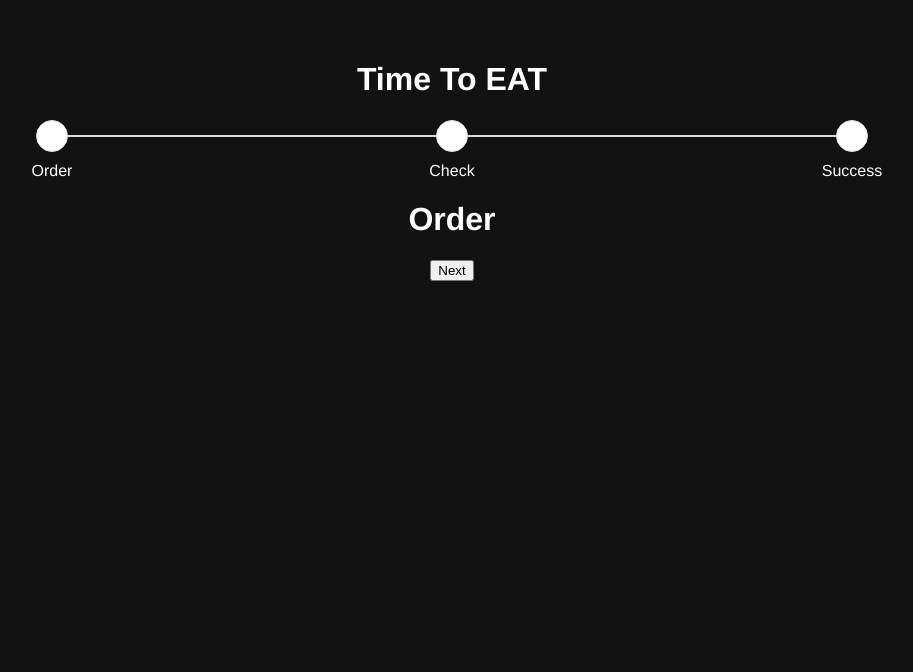
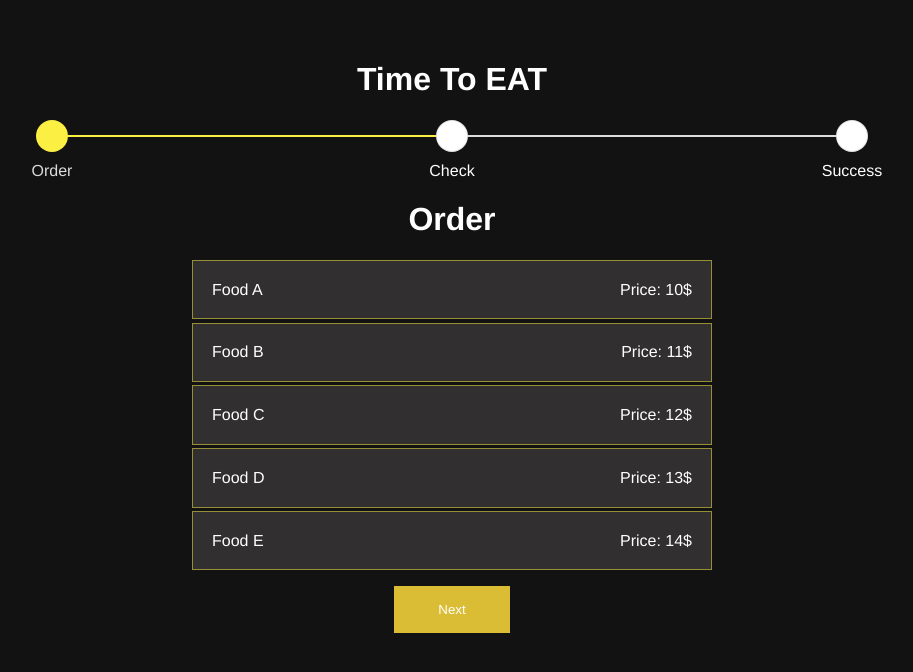
Before and after one commit to onewkub/food-order, a Vue app: page / in a window 1280 px wide. Shown: the top 672 px of the page, without its empty margins (188-1101 px from the left). Built offline with nearby package versions, Linux system fonts and the light colour scheme.

Commit message:
add marked, selcted

```diff
--- a/src/components/FoodOrder.vue
+++ b/src/components/FoodOrder.vue
@@ -3,20 +3,20 @@
     <h1>Time To EAT</h1>
     <div class="wrapper-progress">
       <ul class="progress-bar">
-        <li @click="index=0">Order</li>
-        <li @click="index=1">Check</li>
-        <li @click="index=2">Success</li>
+        <li :class="{active: index>=0}" @click="index=0">Order</li>
+        <li :class="{active: index>=1}" @click="index=1">Check</li>
+        <li :class="{active: index>=2}" @click="index=2">Success</li>
       </ul>
     </div>
     <div class="content">
-        <List v-if="index === 0" class="content-tab"></List>
+        <List v-if="index === 0" class="content-tab" :foodList="markedFood" @addFood="addFood" @removeFood="removeFood" @markFood="markToggle"></List>
         <Check v-else-if="index === 1" class="content-tab"></Check>
-        <Success v-else-if ="index === 2" class="content-tab"></Success>
+        <Success v-else-if="index === 2" class="content-tab"></Success>
     </div>
     <div class="action">
-      <Button @click="previosPage()" v-if="index>0">Back</Button>
+      <Button @click="previosPage()" v-if="index>0 && index !== 2">Back</Button>
       <button @click="nextPage()" v-if="index<2">Next</button>
-
+      <button @click="index = 0" v-if="index===2">Back to Order</button>
     </div>
   </div>
 </template>
@@ -32,43 +32,86 @@ export default {
     Check,
     Success
   },
-  data(){
+  data() {
     return {
-          foods:[
-            {id: 1, name: 'Food A', price: 10},
-            {id: 2, name: 'Food B', price: 11},
-            {id: 3, name: 'Food C', price: 12},
-            {id: 4, name: 'Food D', price: 13},
-            {id: 5, name: 'Food E', price: 14}
+      foods: [
+        { id: 1, name: "Food A", price: 10 },
+        { id: 2, name: "Food B", price: 11 },
+        { id: 3, name: "Food C", price: 12 },
+        { id: 4, name: "Food D", price: 13 },
+        { id: 5, name: "Food E", price: 14 }
+      ],
+      index: 0,
+      selectedFood: [],
+      markedFood:[]
+    };
+  },
+  props: [],
+  methods: {
+    nextPage() {
+      if (this.index < 2) this.index++;
+    },
+    previosPage() {
+      if (this.index >= 0) this.index--;
+    },
+    addFood(food){
+      food.ea++;
+    },
+    removeFood(food){
+      if(food.ea> 0)food.ea--;
+    },
+    initMarkedFood(){
+      this.markedFood = this.foods.map(food => {return {...food, marked: false}})
+    },
+    markToggle(food){
+      food.marked = !food.marked;
+      console.log(`${food.name}: ${food.marked}`);
 
-          ],
-          index: 0
     }
   },
-  props: ["msg"],
-  methods: {
-    nextPage(){
-      if(this.index < 2) this.index++;
-    },
-    previosPage(){
-      if(this.index >= 0)this.index--;
-    }
+  created(){
+    this.initMarkedFood();
   },
   watch: {
-    index: function(curr, prev){
-      console.log(`Current: ${curr}, Previous: ${prev}`)
+    index: function(curr, prev) {
+      console.log(`Current: ${curr}, Previous: ${prev}`);
+    },
+    selectedFood: function(curr, prev){
+      console.log(curr);
+      console.log(prev)
+    },
+    markedFood: function(curr){
+      console.log(curr);
     }
   }
 };
 </script>
 
 <style>
+.content{
+  min-height: 20vh;
+}
 .wrapper-progress {
-    width: 100%
-
+  width: 100%;
 }
 
-.progress-bar{
+.action button{
+  color: white;
+  border: none;
+  padding: 1rem 0;
+  margin: 0 0.25rem;
+  width: 7.2rem;
+  background-color:#dbbd35;;
+}
+
+.action button:hover{
+  background-color: #f0d24bef;
+}
+
+.action button:active{
+  background-color: #9b8629;
+}
+.progress-bar {
   display: flex;
   justify-content: space-between;
   padding: 0;
@@ -87,11 +130,11 @@ export default {
   border-radius: 50%;
   width: 30px;
   height: 30px;
-    border: 1px solid #ddd;
+  border: 1px solid rgba(221, 221, 221, 0.85);
   display: block;
   text-align: center;
   margin: 0 auto 10px;
-    background-color: white
+  background-color: rgba(255, 255, 255, 1);
 }
 
 .progress-bar li:after {
@@ -110,15 +153,15 @@ export default {
 }
 
 .progress-bar li.active {
-    color: dodgerblue;
+  color: rgba(255, 255, 255, 0.85);
 }
 
 .progress-bar li.active:before {
-    border-color: dodgerblue;
-    background-color: dodgerblue
+  border-color: rgba(252, 239, 67, 0.85);
+  background-color: rgba(252, 239, 67, 1);
 }
 
 .progress-bar li.active + li:after {
-    background-color: dodgerblue;
+  background-color: rgba(252, 239, 67, 1);
 }
 </style>
--- a/src/components/Order/FoodCheck.vue
+++ b/src/components/Order/FoodCheck.vue
@@ -1,16 +1,100 @@
 <template>
   <div>
-      <h1>Check</h1>
+    <h1>Check</h1>
+    <div class="foodList">
+      <ul>
+        <li v-for="food in selectedList" :key="food.id">
+          <div class="food-selector">
+            <div class="name">{{food.name}}</div>
+            <div class="price">Price: {{food.price}}$</div>
+            <div class="ea">
+              <button class="remove" @click="removeFood(food)">-</button>
+              <span>{{food.ea}}</span>
+              <button class="add" @click="addFood(food)">+</button>
+            </div>
+          </div>
+        </li>
+      </ul>
+    </div>
   </div>
 </template>
 
 <script>
 export default {
-  name: "Check"
-
-}
+  name: "Check",
+  props: ["selectedList"],
+  data() {
+    return {};
+  },
+  methods: {
+    addFood(food) {
+      console.log(food);
+      this.$emit("addFood", food);
+    },
+    removeFood(food) {
+      console.log(food);
+      this.$emit("removeFood", food);
+    }
+  }
+};
 </script>
 
-<style>
+<style scoped>
+ul{
+  width: 100%;
+  padding: 0;
+}
+li{
+  color: white;
+  list-style-type: none;
+}
+.food-selector{
+  width: 40%;
+  display: flex;
+  justify-content: space-between;
+  align-items: center;
+  padding: 0 1.2rem;
+  height: 3.6rem;
+  margin: 0.2rem auto;
+  cursor: pointer;
+  background-color: #353333e3;
+  border: rgba(252, 239, 67, 0.5) solid 0.05rem;
+}
 
+.food-selector:hover{
+  background-color: #444343;
+}
+
+.food-selector:active{
+  background-color: #292929e0;
+}
+
+.food-selector .selected{
+  background-color: #414141;
+}
+
+.food-selector .ea{
+  display: flex;
+  align-items: center;
+}
+
+.food-selector .ea button{
+  border: none;
+  color: white;
+  cursor: pointer;
+  width: 2rem;
+  height: 2rem;
+}
+.food-selector .ea .add{
+  background-color: green;
+}
+
+.food-selector .ea .remove{
+  background-color: red;
+}
+
+
+.food-selector .ea span{
+  margin: 0 0.5rem;
+}
 </style>
--- a/src/components/Order/FoodList.vue
+++ b/src/components/Order/FoodList.vue
@@ -1,15 +1,78 @@
 <template>
   <div>
-      <h1>Order</h1>
+    <h1>Order</h1>
+    <div class="foodList">
+      <ul>
+        <li v-for="food in foodList" :key="food.id">
+          <div
+            class="food-selector"
+            :class="{selected: food.marked,unSelected: !food.marked}"
+            @click="toggleFood(food)"
+          >
+            <div class="name">{{food.name}}</div>
+            <div class="price">Price: {{food.price}}$</div>
+          </div>
+        </li>
+      </ul>
+    </div>
   </div>
 </template>
 
 <script>
 export default {
-  name: "List"
-}
+  name: "List",
+  props: ["foodList"],
+  data() {
+    return {};
+  },
+  methods: {
+    toggleFood(food) {
+      this.$emit("markFood", food);
+    }
+  }
+};
 </script>
 
 <style>
+ul {
+  width: 100%;
+  padding: 0;
+}
+li {
+  color: white;
+  list-style-type: none;
+}
+.food-selector {
+  width: 40%;
+  display: flex;
+  justify-content: space-between;
+  align-items: center;
+  padding: 0 1.2rem;
+  height: 3.6rem;
+  margin: 0.2rem auto;
+  cursor: pointer;
+  border: rgba(252, 239, 67, 0.5) solid 0.05rem;
+}
 
+.unSelected {
+  background-color: #353333e3;
+}
+.unSelected:hover {
+  background-color: #444343;
+}
+
+.unSelected:active {
+  background-color: #292929e0;
+}
+
+.selected {
+  background-color: #dbbd35;
+}
+.selected:hover {
+  background-color: #f0d24bef;
+}
+.selected:active{
+  background-color: #9b8629;
+
+}
 </style>
```
Lines whose indentation alone changed are shown as unchanged.
